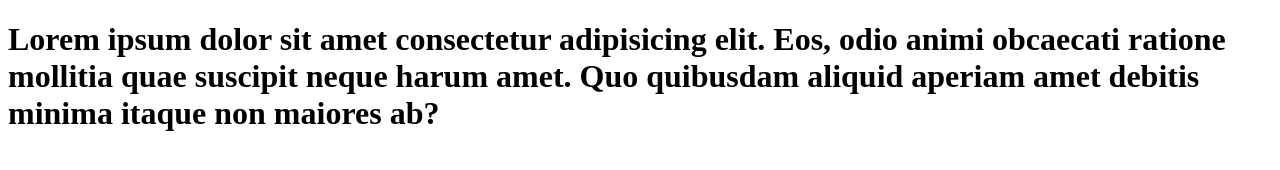
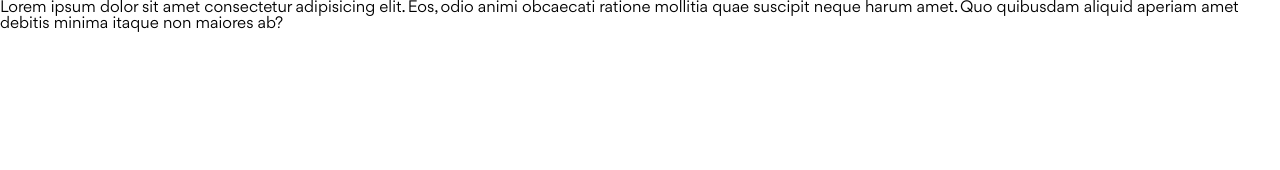
Before and after one commit to tuan782000/f8-project-08, a website: page index.html in a window 1280 px wide. Drawn offline with Linux system fonts and the light colour scheme.

Commit message:
add reset css

```diff
--- a/index.html
+++ b/index.html
@@ -29,9 +29,14 @@
 
         <!-- fonts -->
         <link rel="stylesheet" href="./assets/fonts/stylesheet.css" />
-
+        <!-- Styles -->
+        <link rel="stylesheet" href="./assets/css/main.css" />
     </head>
     <body>
-        <h1>Lorem ipsum dolor sit amet consectetur adipisicing elit. Eos, odio animi obcaecati ratione mollitia quae suscipit neque harum amet. Quo quibusdam aliquid aperiam amet debitis minima itaque non maiores ab?</h1>
+        <h1>
+            Lorem ipsum dolor sit amet consectetur adipisicing elit. Eos, odio
+            animi obcaecati ratione mollitia quae suscipit neque harum amet. Quo
+            quibusdam aliquid aperiam amet debitis minima itaque non maiores ab?
+        </h1>
     </body>
 </html>
--- /dev/null
+++ b/scss/base/_reset.scss
@@ -0,0 +1,48 @@
+/* http://meyerweb.com/eric/tools/css/reset/
+   v2.0 | 20110126
+   License: none (public domain)
+*/
+
+html, body, div, span, applet, object, iframe,
+h1, h2, h3, h4, h5, h6, p, blockquote, pre,
+a, abbr, acronym, address, big, cite, code,
+del, dfn, em, img, ins, kbd, q, s, samp,
+small, strike, strong, sub, sup, tt, var,
+b, u, i, center,
+dl, dt, dd, ol, ul, li,
+fieldset, form, label, legend,
+table, caption, tbody, tfoot, thead, tr, th, td,
+article, aside, canvas, details, embed,
+figure, figcaption, footer, header, hgroup,
+menu, nav, output, ruby, section, summary,
+time, mark, audio, video {
+	margin: 0;
+	padding: 0;
+	border: 0;
+	font-size: 100%;
+	font: inherit;
+	vertical-align: baseline;
+}
+/* HTML5 display-role reset for older browsers */
+article, aside, details, figcaption, figure,
+footer, header, hgroup, menu, nav, section {
+	display: block;
+}
+body {
+	line-height: 1;
+}
+ol, ul {
+	list-style: none;
+}
+blockquote, q {
+	quotes: none;
+}
+blockquote:before, blockquote:after,
+q:before, q:after {
+	content: '';
+	content: none;
+}
+table {
+	border-collapse: collapse;
+	border-spacing: 0;
+}
--- /dev/null
+++ b/scss/main.scss
@@ -0,0 +1,2 @@
+@use "./base/reset";
+@use "./base/base";
```
Also changed, not shown: package.json (added, +13 -0 lines), assets/css/main.css (added), 1 other file.
